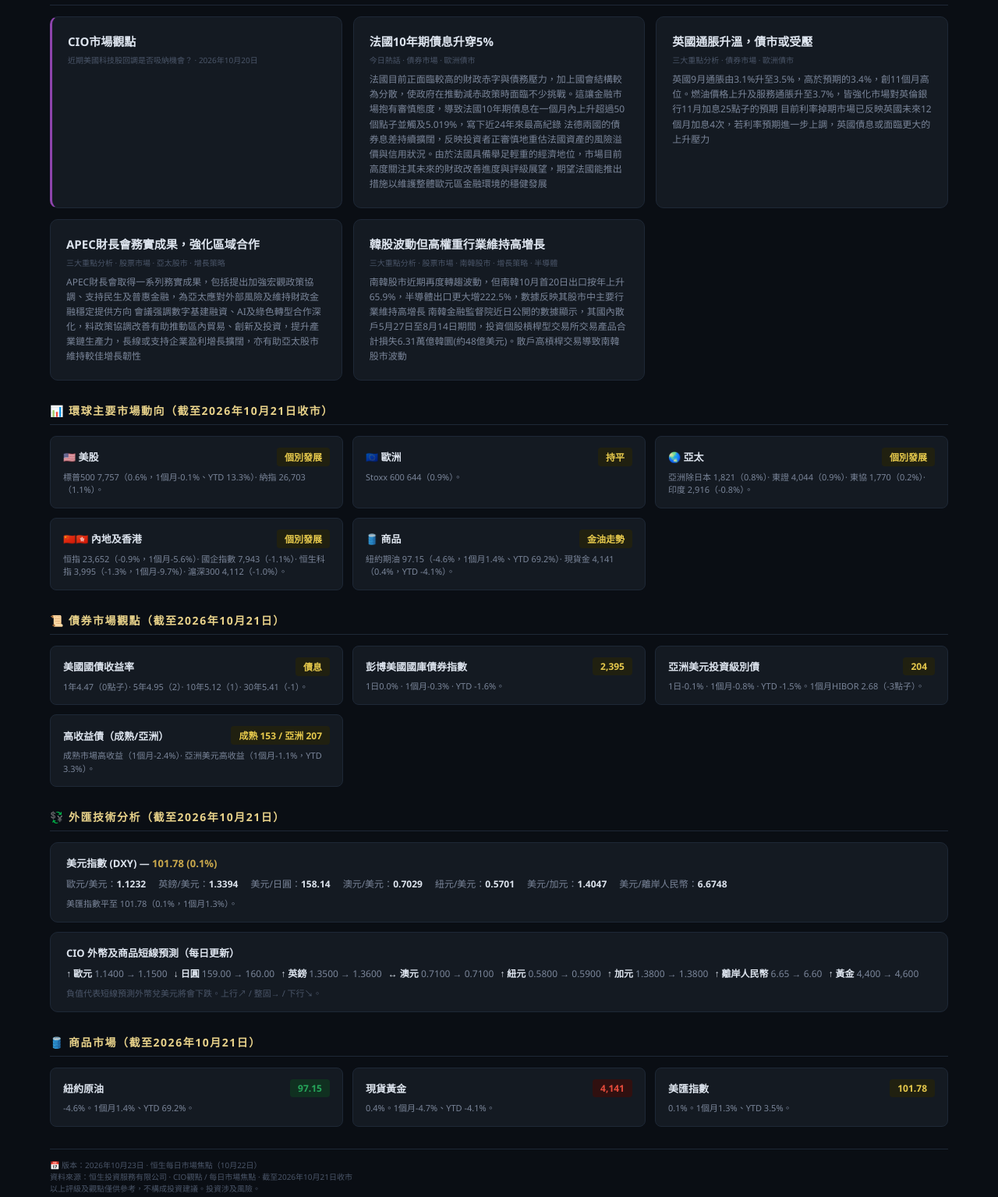
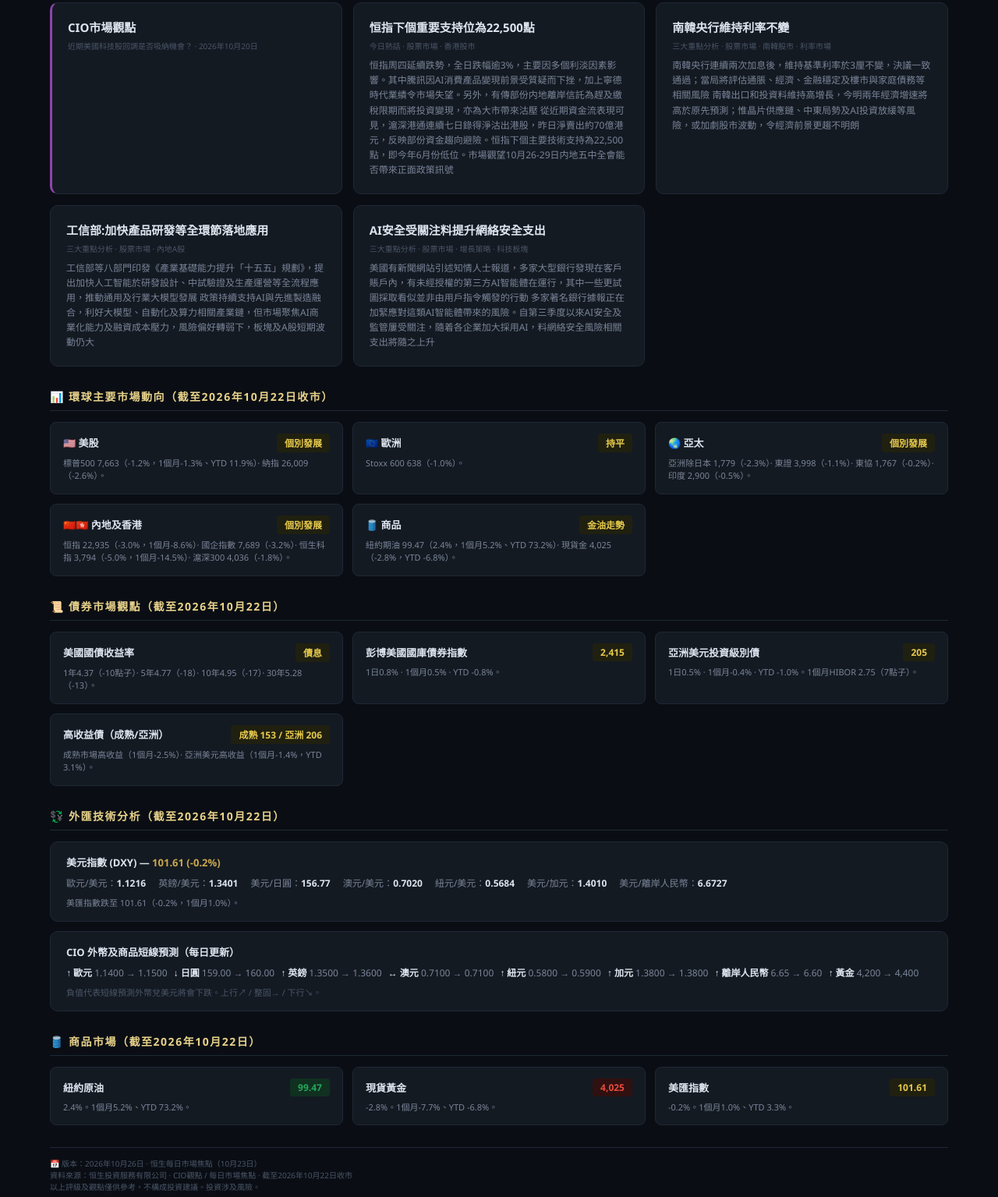
Before and after one commit to sylarlaw1996-star/hangseng-kb, a plain HTML site: page market-briefing/houseview.html in a window 1280 px wide. Shown: the part 326-1861 px from the top of the page at 78% size. Drawn offline with Linux system fonts and the light colour scheme.

Commit message:
houseview daily update 2026-10-26

```diff
--- a/market-briefing/houseview.html
+++ b/market-briefing/houseview.html
@@ -60,7 +60,7 @@ body { font-family:'Segoe UI','Microsoft JhengHei',sans-serif; background:var(--
 <div class="top-bar">
   <h1>🏛️ 恒生 House View</h1>
   <div>
-    <span style="font-size:11px;color:var(--muted)">🕐 <span id="updateTime"></span> · 2026年10月23日更新</span>
+    <span style="font-size:11px;color:var(--muted)">🕐 <span id="updateTime"></span> · 2026年10月26日更新</span>
     <a href="https://www.hangseng.com/zh-hk/personal/investment/investment-insights/" target="_blank" style="font-size:11px;color:var(--blue);text-decoration:none;margin-left:16px">原文官網 →</a>
   </div>
   <nav>
@@ -75,11 +75,11 @@ body { font-family:'Segoe UI','Microsoft JhengHei',sans-serif; background:var(--
 
   <!-- Daily Market Focus -->
   <div class="section">
-    <div class="section-title">📡 每日市場焦點 · 10月22日</div>
+    <div class="section-title">📡 每日市場焦點 · 10月23日</div>
     <div class="headlines">
-      <div class="headline-item"><span class="dot" style="background:var(--gold)"></span>個別企業強勁業績提振AI主題交易，標指三連漲，升0.6% ，納指和道指分別升1.1%和0.7%。財政部續發的20年期國債中標收益率創紀錄高位，10年期債息升1.06個點子至5.12%</div>
-      <div class="headline-item"><span class="dot" style="background:var(--green)"></span>油價變動不大，WTI期油報每桶97.15美元。美匯指數窄幅上落，澳元和紐西蘭元漲幅較大。現貨金價升0.4%，報每盎司4140.74美元</div>
-      <div class="headline-item"><span class="dot" style="background:var(--blue)"></span>業績支撐歐洲股市靠穩，法國10年期國債債息觸及5%。亞太區股市普遍造好，半導體股帶領南韓、日本和台灣股市反彈。滬深300指數偏軟，跌約1%。恒指高開低走，收跌0.9% ，恒科指挫1.3%，失守4,000點大關</div>
+      <div class="headline-item"><span class="dot" style="background:var(--gold)"></span>市場對AI 投資回報再起疑慮，納指創6月以來最大單日跌幅，急挫2.6% ，標指跌1.2%。避險需求升溫，美債息全線向下，10年期債息重回5%以下，跌17個基點至4.95%</div>
+      <div class="headline-item"><span class="dot" style="background:var(--green)"></span>美匯指數微跌0.2% 至101.61 。美元兌日圓下跌0.9%，報156.77。沙特關鍵基礎設施受襲，布蘭特期油升4%，報每桶113.17美元。現貨金價跌2.8%，報每盎司4,024.85美元</div>
+      <div class="headline-item"><span class="dot" style="background:var(--blue)"></span>泛歐STOXX 600 指數跌1%。科技股拋售加劇，亞太股市受壓。南韓及日本股市分別急挫3.5%及2.7%。恒指失守23,000點，挫3%</div>
     </div>
   </div>
 
@@ -93,108 +93,108 @@ body { font-family:'Segoe UI','Microsoft JhengHei',sans-serif; background:var(--
         <div class="desc"></div>
       </div>
       <div class="cio-card">
-        <h3>法國10年期債息升穿5%</h3>
-        <div class="authors">今日熱話 · 債券市場 · 歐洲債市</div>
-        <div class="desc">法國目前正面臨較高的財政赤字與債務壓力，加上國會結構較為分散，使政府在推動減赤政策時面臨不少挑戰。這讓金融市場抱有審慎態度，導致法國10年期債息在一個月內上升超過50個點子並觸及5.019%，寫下近24年來最高紀錄 法德兩國的債券息差持續擴闊，反映投資者正審慎地重估法國資產的風險溢價與信用狀況。由於法國具備舉足輕重的經濟地位，市場目前高度關注其未來的財政改善進度與評級展望，期望法國能推出措施以維護整體歐元區金融環境的穩健發展</div>
+        <h3>恒指下個重要支持位為22,500點</h3>
+        <div class="authors">今日熱話 · 股票市場 · 香港股市</div>
+        <div class="desc">恒指周四延續跌勢，全日跌幅逾3%，主要因多個利淡因素影響。其中騰訊因AI消費產品變現前景受質疑而下挫，加上寧德時代業績令市場失望。另外，有傳部份内地離岸信託為趕及繳稅限期而將投資變現，亦為大市帶來沽壓 從近期資金流表現可見，滬深港通連續七日錄得淨沽出港股，昨日淨賣出約70億港元，反映部份資金趨向避險。恒指下個主要技術支持為22,500點，即今年6月份低位。市場觀望10月26-29日内地五中全會能否帶來正面政策訊號</div>
       </div>
       <div class="cio-card">
-        <h3>英國通脹升溫，債市或受壓</h3>
-        <div class="authors">三大重點分析 · 債券市場 · 歐洲債市</div>
-        <div class="desc">英國9月通脹由3.1%升至3.5%，高於預期的3.4%，創11個月高位。燃油價格上升及服務通脹升至3.7%，皆強化市場對英倫銀行11月加息25點子的預期 目前利率掉期市場已反映英國未來12個月加息4次，若利率預期進一步上調，英國債息或面臨更大的上升壓力</div>
+        <h3>南韓央行維持利率不變</h3>
+        <div class="authors">三大重點分析 · 股票市場 · 南韓股市 · 利率市場</div>
+        <div class="desc">南韓央行連續兩次加息後，維持基準利率於3厘不變，決議一致通過；當局將評估通脹、經濟、金融穩定及樓市與家庭債務等相關風險 南韓出口和投資料維持高增長，今明兩年經濟增速將高於原先預測；惟晶片供應鏈、中東局勢及AI投資放緩等風險，或加劇股市波動，令經濟前景更趨不明朗</div>
       </div>
       <div class="cio-card">
-        <h3>APEC財長會務實成果，強化區域合作</h3>
-        <div class="authors">三大重點分析 · 股票市場 · 亞太股市 · 增長策略</div>
-        <div class="desc">APEC財長會取得一系列務實成果，包括提出加強宏觀政策協調、支持民生及普惠金融，為亞太應對外部風險及維持財政金融穩定提供方向 會議强調數字基建融資、AI及綠色轉型合作深化，料政策協調改善有助推動區內貿易、創新及投資，提升產業鏈生產力，長線或支持企業盈利增長擴闊，亦有助亞太股市維持較佳增長韌性</div>
+        <h3>工信部:加快產品研發等全環節落地應用</h3>
+        <div class="authors">三大重點分析 · 股票市場 · 內地A股</div>
+        <div class="desc">工信部等八部門印發《產業基礎能力提升「十五五」規劃》，提出加快人工智能於研發設計、中試驗證及生產運營等全流程應用，推動通用及行業大模型發展 政策持續支持AI與先進製造融合，利好大模型、自動化及算力相關產業鏈，但市場聚焦AI商業化能力及融資成本壓力，風險偏好轉弱下，板塊及A股短期波動仍大</div>
       </div>
       <div class="cio-card">
-        <h3>韓股波動但高權重行業維持高增長</h3>
-        <div class="authors">三大重點分析 · 股票市場 · 南韓股市 · 增長策略 · 半導體</div>
-        <div class="desc">南韓股市近期再度轉趨波動，但南韓10月首20日出口按年上升65.9%，半導體出口更大增222.5%，數據反映其股市中主要行業維持高增長 南韓金融監督院近日公開的數據顯示，其國內散戶5月27日至8月14日期間，投資個股槓桿型交易所交易產品合計損失6.31萬億韓圜(約48億美元)。散戶高槓桿交易導致南韓股市波動</div>
+        <h3>AI安全受關注料提升網絡安全支出</h3>
+        <div class="authors">三大重點分析 · 股票市場 · 增長策略 · 科技板塊</div>
+        <div class="desc">美國有新聞網站引述知情人士報道，多家大型銀行發現在客戶賬戶內，有未經授權的第三方AI智能體在運行，其中一些更試圖採取看似並非由用戶指令觸發的行動 多家著名銀行據報正在加緊應對這類AI智能體帶來的風險。自第三季度以來AI安全及監管屢受關注，隨着各企業加大採用AI，料網絡安全風險相關支出將隨之上升</div>
       </div>
     </div>
   </div>
 
   <!-- Equity Market Views -->
   <div class="section">
-    <div class="section-title">📊 環球主要市場動向（截至2026年10月21日收市）</div>
+    <div class="section-title">📊 環球主要市場動向（截至2026年10月22日收市）</div>
     <div class="rating-grid">
       <div class="rating-card">
         <div class="rc-header">
           <span class="rc-name">🇺🇸 美股</span>
           <span class="rc-rating rc-neutral">個別發展</span>
         </div>
-        <div class="rc-comment">標普500 7,757（0.6%，1個月-0.1%、YTD 13.3%）· 納指 26,703（1.1%）。</div>
+        <div class="rc-comment">標普500 7,663（-1.2%，1個月-1.3%、YTD 11.9%）· 納指 26,009（-2.6%）。</div>
       </div>
       <div class="rating-card">
         <div class="rc-header">
           <span class="rc-name">🇪🇺 歐洲</span>
           <span class="rc-rating rc-neutral">持平</span>
         </div>
-        <div class="rc-comment">Stoxx 600 644（0.9%）。</div>
+        <div class="rc-comment">Stoxx 600 638（-1.0%）。</div>
       </div>
       <div class="rating-card">
         <div class="rc-header">
           <span class="rc-name">🌏 亞太</span>
           <span class="rc-rating rc-neutral">個別發展</span>
         </div>
-        <div class="rc-comment">亞洲除日本 1,821（0.8%）· 東證 4,044（0.9%）· 東協 1,770（0.2%）· 印度 2,916（-0.8%）。</div>
+        <div class="rc-comment">亞洲除日本 1,779（-2.3%）· 東證 3,998（-1.1%）· 東協 1,767（-0.2%）· 印度 2,900（-0.5%）。</div>
       </div>
       <div class="rating-card">
         <div class="rc-header">
           <span class="rc-name">🇨🇳🇭🇰 內地及香港</span>
           <span class="rc-rating rc-neutral">個別發展</span>
         </div>
-        <div class="rc-comment">恒指 23,652（-0.9%，1個月-5.6%）· 國企指數 7,943（-1.1%）· 恒生科指 3,995（-1.3%，1個月-9.7%）· 滬深300 4,112（-1.0%）。</div>
+        <div class="rc-comment">恒指 22,935（-3.0%，1個月-8.6%）· 國企指數 7,689（-3.2%）· 恒生科指 3,794（-5.0%，1個月-14.5%）· 滬深300 4,036（-1.8%）。</div>
       </div>
       <div class="rating-card">
         <div class="rc-header">
           <span class="rc-name">🛢️ 商品</span>
           <span class="rc-rating rc-neutral">金油走勢</span>
         </div>
-        <div class="rc-comment">紐約期油 97.15（-4.6%，1個月1.4%、YTD 69.2%）· 現貨金 4,141（0.4%，YTD -4.1%）。</div>
+        <div class="rc-comment">紐約期油 99.47（2.4%，1個月5.2%、YTD 73.2%）· 現貨金 4,025（-2.8%，YTD -6.8%）。</div>
       </div>
     </div>
   </div>
 
   <!-- Bond Market Views -->
   <div class="section">
-    <div class="section-title">📜 債券市場觀點（截至2026年10月21日）</div>
+    <div class="section-title">📜 債券市場觀點（截至2026年10月22日）</div>
     <div class="rating-grid">
       <div class="rating-card">
         <div class="rc-header"><span class="rc-name">美國國債收益率</span><span class="rc-rating rc-neutral">債息</span></div>
-        <div class="rc-comment">1年4.47（0點子）· 5年4.95（2）· 10年5.12（1）· 30年5.41（-1）。</div>
+        <div class="rc-comment">1年4.37（-10點子）· 5年4.77（-18）· 10年4.95（-17）· 30年5.28（-13）。</div>
       </div>
       <div class="rating-card">
-        <div class="rc-header"><span class="rc-name">彭博美國國庫債券指數</span><span class="rc-rating rc-neutral">2,395</span></div>
-        <div class="rc-comment">1日0.0% · 1個月-0.3% · YTD -1.6%。</div>
+        <div class="rc-header"><span class="rc-name">彭博美國國庫債券指數</span><span class="rc-rating rc-neutral">2,415</span></div>
+        <div class="rc-comment">1日0.8% · 1個月0.5% · YTD -0.8%。</div>
       </div>
       <div class="rating-card">
-        <div class="rc-header"><span class="rc-name">亞洲美元投資級別債</span><span class="rc-rating rc-neutral">204</span></div>
-        <div class="rc-comment">1日-0.1% · 1個月-0.8% · YTD -1.5%。1個月HIBOR 2.68（-3點子）。</div>
+        <div class="rc-header"><span class="rc-name">亞洲美元投資級別債</span><span class="rc-rating rc-neutral">205</span></div>
+        <div class="rc-comment">1日0.5% · 1個月-0.4% · YTD -1.0%。1個月HIBOR 2.75（7點子）。</div>
       </div>
       <div class="rating-card">
-        <div class="rc-header"><span class="rc-name">高收益債（成熟/亞洲）</span><span class="rc-rating rc-neutral">成熟 153 / 亞洲 207</span></div>
-        <div class="rc-comment">成熟市場高收益（1個月-2.4%）· 亞洲美元高收益（1個月-1.1%，YTD 3.3%）。</div>
+        <div class="rc-header"><span class="rc-name">高收益債（成熟/亞洲）</span><span class="rc-rating rc-neutral">成熟 153 / 亞洲 206</span></div>
+        <div class="rc-comment">成熟市場高收益（1個月-2.5%）· 亞洲美元高收益（1個月-1.4%，YTD 3.1%）。</div>
       </div>
     </div>
   </div>
 
   <!-- FX Technicals -->
   <div class="section">
-    <div class="section-title">💱 外匯技術分析（截至2026年10月21日）</div>
+    <div class="section-title">💱 外匯技術分析（截至2026年10月22日）</div>
     <div class="fx-box">
-      <h3>美元指數 (DXY) — <span style="color:var(--gold)">101.78 (0.1%)</span></h3>
+      <h3>美元指數 (DXY) — <span style="color:var(--gold)">101.61 (-0.2%)</span></h3>
       <div class="fx-row">
-        <div class="fx-item">歐元/美元：<strong>1.1232</strong></div>
-        <div class="fx-item">英鎊/美元：<strong>1.3394</strong></div>
-        <div class="fx-item">美元/日圓：<strong>158.14</strong></div>
-        <div class="fx-item">澳元/美元：<strong>0.7029</strong></div>
-        <div class="fx-item">紐元/美元：<strong>0.5701</strong></div>
-        <div class="fx-item">美元/加元：<strong>1.4047</strong></div>
-        <div class="fx-item">美元/離岸人民幣：<strong>6.6748</strong></div>
+        <div class="fx-item">歐元/美元：<strong>1.1216</strong></div>
+        <div class="fx-item">英鎊/美元：<strong>1.3401</strong></div>
+        <div class="fx-item">美元/日圓：<strong>156.77</strong></div>
+        <div class="fx-item">澳元/美元：<strong>0.7020</strong></div>
+        <div class="fx-item">紐元/美元：<strong>0.5684</strong></div>
+        <div class="fx-item">美元/加元：<strong>1.4010</strong></div>
+        <div class="fx-item">美元/離岸人民幣：<strong>6.6727</strong></div>
       </div>
-      <div style="font-size:11px;color:var(--text2);margin-top:8px">美匯指數平至 101.78（0.1%，1個月1.3%）。</div>
+      <div style="font-size:11px;color:var(--text2);margin-top:8px">美匯指數跌至 101.61（-0.2%，1個月1.0%）。</div>
     </div>
 
     <div class="fx-box">
@@ -207,7 +207,7 @@ body { font-family:'Segoe UI','Microsoft JhengHei',sans-serif; background:var(--
         <div class="fx-item"><strong>↑ 紐元</strong> 0.5800 → 0.5900</div>
         <div class="fx-item"><strong>↑ 加元</strong> 1.3800 → 1.3800</div>
         <div class="fx-item"><strong>↑ 離岸人民幣</strong> 6.65 → 6.60</div>
-        <div class="fx-item"><strong>↑ 黃金</strong> 4,400 → 4,600</div>
+        <div class="fx-item"><strong>↑ 黃金</strong> 4,200 → 4,400</div>
       </div>
       <div style="font-size:11px;color:var(--muted);margin-top:8px">負值代表短線預測外幣兌美元將會下跌。上行↗ / 整固→ / 下行↘。</div>
     </div>
@@ -215,26 +215,26 @@ body { font-family:'Segoe UI','Microsoft JhengHei',sans-serif; background:var(--
 
   <!-- Commodities -->
   <div class="section">
-    <div class="section-title">🛢️ 商品市場（截至2026年10月21日）</div>
+    <div class="section-title">🛢️ 商品市場（截至2026年10月22日）</div>
     <div class="rating-grid" style="grid-template-columns:repeat(auto-fit,minmax(200px,1fr))">
       <div class="rating-card">
-        <div class="rc-header"><span class="rc-name">紐約原油</span><span class="rc-rating rc-positive">97.15</span></div>
-        <div class="rc-comment">-4.6%。1個月1.4%、YTD 69.2%。</div>
+        <div class="rc-header"><span class="rc-name">紐約原油</span><span class="rc-rating rc-positive">99.47</span></div>
+        <div class="rc-comment">2.4%。1個月5.2%、YTD 73.2%。</div>
       </div>
       <div class="rating-card">
-        <div class="rc-header"><span class="rc-name">現貨黃金</span><span class="rc-rating rc-cautious">4,141</span></div>
-        <div class="rc-comment">0.4%。1個月-4.7%、YTD -4.1%。</div>
+        <div class="rc-header"><span class="rc-name">現貨黃金</span><span class="rc-rating rc-cautious">4,025</span></div>
+        <div class="rc-comment">-2.8%。1個月-7.7%、YTD -6.8%。</div>
       </div>
       <div class="rating-card">
-        <div class="rc-header"><span class="rc-name">美匯指數</span><span class="rc-rating rc-neutral">101.78</span></div>
-        <div class="rc-comment">0.1%。1個月1.3%、YTD 3.5%。</div>
+        <div class="rc-header"><span class="rc-name">美匯指數</span><span class="rc-rating rc-neutral">101.61</span></div>
+        <div class="rc-comment">-0.2%。1個月1.0%、YTD 3.3%。</div>
       </div>
     </div>
   </div>
 
   <div class="source-note">
-    📅 版本：2026年10月23日 · 恒生每日市場焦點（10月22日）
-    <br>資料來源：恒生投資服務有限公司 · CIO觀點 / 每日市場焦點 · 截至2026年10月21日收市
+    📅 版本：2026年10月26日 · 恒生每日市場焦點（10月23日）
+    <br>資料來源：恒生投資服務有限公司 · CIO觀點 / 每日市場焦點 · 截至2026年10月22日收市
     <br>以上評級及觀點僅供參考，不構成投資建議。投資涉及風險。
   </div>
 
```
